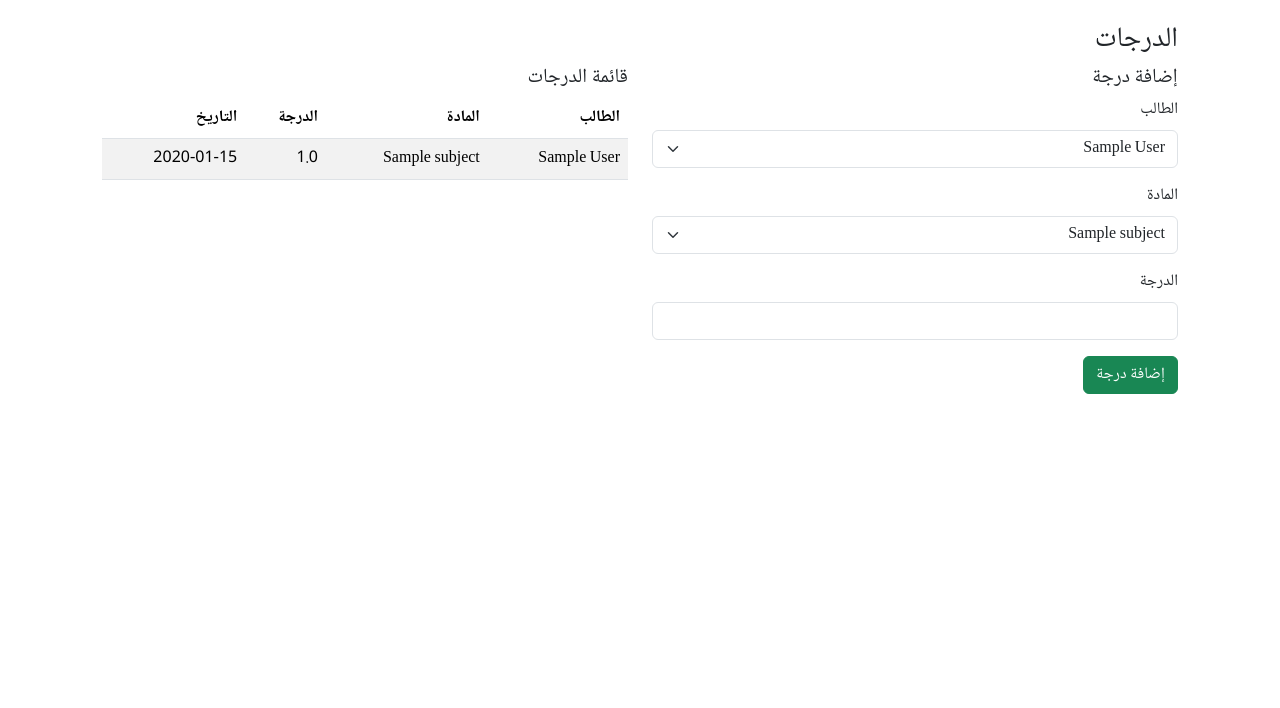
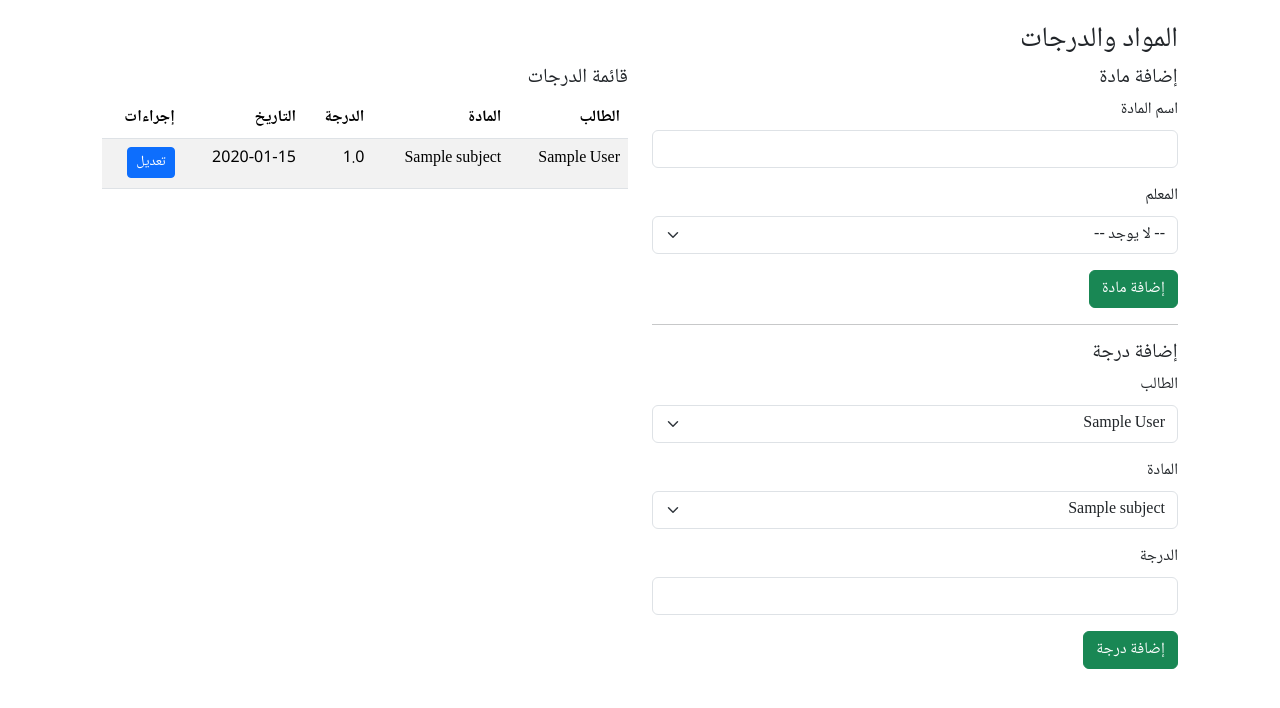
Before and after one commit to aaajskakaksn-collab/school-management-system-python, a Flask app: page /grades in a window 1280 px wide. Shown: the part 56-764 px from the top of the page. Run offline with Flask 3, Linux system fonts and the light colour scheme; a user stored in the database is signed in; tables that the repository leaves empty hold one stand-in row (values such as "Sample post").

```diff
--- a/app/templates/attendance.html
+++ b/app/templates/attendance.html
@@ -33,6 +33,7 @@
           <th>الطالب</th>
           <th>التاريخ</th>
           <th>الحالة</th>
+          <th>إجراءات</th>
         </tr>
       </thead>
       <tbody>
@@ -41,6 +42,9 @@
             <td>{{ a.student.name if a.student else a.student_id }}</td>
             <td>{{ a.date }}</td>
             <td>{{ a.status }}</td>
+            <td>
+              <a href="{{ url_for('admin.edit_attendance', id=a.id) }}" class="btn btn-sm btn-primary">تعديل</a>
+            </td>
           </tr>
         {% endfor %}
       </tbody>
--- a/app/templates/attendance_edit.html
+++ b/app/templates/attendance_edit.html
@@ -4,6 +4,7 @@
 {% block content %}
 <h3>تعديل سجل الحضور</h3>
 <form method="post">
+  <input type="hidden" name="csrf_token" value="{{ csrf_token() }}" />
   <div class="mb-3">
     <label class="form-label">الطالب</label>
     <select name="student_id" class="form-select">
--- a/app/templates/classes.html
+++ b/app/templates/classes.html
@@ -6,6 +6,7 @@
 <div class="row">
   <div class="col-md-6">
     <form method="post">
+      <input type="hidden" name="csrf_token" value="{{ csrf_token() }}" />
       <div class="mb-3">
         <label class="form-label">اسم الصف</label>
         <input name="name" class="form-control" required>
@@ -20,6 +21,7 @@
         <tr>
           <th>اسم الصف</th>
           <th>عدد الطلاب</th>
+          <th>إجراءات</th>
         </tr>
       </thead>
       <tbody>
@@ -27,6 +29,9 @@
           <tr>
             <td>{{ c.name }}</td>
             <td>{{ c.students|length }}</td>
+            <td>
+              <a href="{{ url_for('admin.edit_class', id=c.id) }}" class="btn btn-sm btn-primary">تعديل</a>
+            </td>
           </tr>
         {% endfor %}
       </tbody>
--- a/app/templates/classes_edit.html
+++ b/app/templates/classes_edit.html
@@ -4,6 +4,7 @@
 {% block content %}
 <h3>تعديل بيانات الصف</h3>
 <form method="post">
+  <input type="hidden" name="csrf_token" value="{{ csrf_token() }}" />
   <div class="mb-3">
     <label class="form-label">اسم الصف</label>
     <input name="name" class="form-control" value="{{ class_item.name }}" required>
--- a/app/templates/grades.html
+++ b/app/templates/grades.html
@@ -2,10 +2,31 @@
 {% extends 'base.html' %}
 
 {% block content %}
-<h3>الدرجات</h3>
+<h3>المواد والدرجات</h3>
 <div class="row">
   <div class="col-md-6">
-    <h5>إضافة درجة</h5>
+    <h5>إضافة مادة</h5>
+    <form method="post" action="{{ url_for('admin.subjects') }}">
+      <input type="hidden" name="csrf_token" value="{{ csrf_token() }}" />
+      <div class="mb-3">
+        <label class="form-label">اسم المادة</label>
+        <input name="name" class="form-control" required>
+      </div>
+      <div class="mb-3">
+        <label class="form-label">المعلم</label>
+        <select name="teacher_id" class="form-select">
+          <option value="">-- لا يوجد --</option>
+          {% for t in teachers %}
+            <option value="{{ t.id }}">{{ t.name }}</option>
+          {% endfor %}
+        </select>
+      </div>
+      <button class="btn btn-success">إضافة مادة</button>
+    </form>
+
+    <hr>
+
+    <h5 class="mt-3">إضافة درجة</h5>
     <form method="post" action="{{ url_for('admin.grades') }}">
       <input type="hidden" name="csrf_token" value="{{ csrf_token() }}" />
       <div class="mb-3">
@@ -41,6 +62,7 @@
           <th>المادة</th>
           <th>الدرجة</th>
           <th>التاريخ</th>
+          <th>إجراءات</th>
         </tr>
       </thead>
       <tbody>
@@ -50,6 +72,9 @@
             <td>{{ g.subject.name if g.subject else g.subject_id }}</td>
             <td>{{ g.value }}</td>
             <td>{{ g.date }}</td>
+            <td>
+              <a href="{{ url_for('admin.edit_grade', id=g.id) }}" class="btn btn-sm btn-primary">تعديل</a>
+            </td>
           </tr>
         {% endfor %}
       </tbody>
--- a/app/templates/grades_edit.html
+++ b/app/templates/grades_edit.html
@@ -4,6 +4,7 @@
 {% block content %}
 <h3>تعديل الدرجة</h3>
 <form method="post">
+  <input type="hidden" name="csrf_token" value="{{ csrf_token() }}" />
   <div class="mb-3">
     <label class="form-label">الطالب</label>
     <select name="student_id" class="form-select">
--- a/app/templates/login.html
+++ b/app/templates/login.html
@@ -6,6 +6,7 @@
   <div class="col-md-6">
     <h3 class="mb-3">تسجيل الدخول</h3>
     <form method="post">
+      <input type="hidden" name="csrf_token" value="{{ csrf_token() }}" />
       <div class="mb-3">
         <label for="username" class="form-label">اسم المستخدم</label>
         <input type="text" class="form-control" id="username" name="username" required>
--- a/app/templates/students_edit.html
+++ b/app/templates/students_edit.html
@@ -4,6 +4,7 @@
 {% block content %}
 <h3>تعديل بيانات الطالب</h3>
 <form method="post">
+  <input type="hidden" name="csrf_token" value="{{ csrf_token() }}" />
   <div class="mb-3">
     <label class="form-label">الاسم</label>
     <input name="name" class="form-control" value="{{ student.name }}" required>
--- a/app/templates/subjects_edit.html
+++ b/app/templates/subjects_edit.html
@@ -4,6 +4,7 @@
 {% block content %}
 <h3>تعديل المادة</h3>
 <form method="post">
+  <input type="hidden" name="csrf_token" value="{{ csrf_token() }}" />
   <div class="mb-3">
     <label class="form-label">اسم المادة</label>
     <input name="name" class="form-control" value="{{ subject.name }}" required>
--- a/app/templates/teachers.html
+++ b/app/templates/teachers.html
@@ -6,6 +6,7 @@
 <div class="row">
   <div class="col-md-6">
     <form method="post">
+      <input type="hidden" name="csrf_token" value="{{ csrf_token() }}" />
       <div class="mb-3">
         <label class="form-label">الاسم</label>
         <input name="name" class="form-control" required>
@@ -24,6 +25,7 @@
         <tr>
           <th>الاسم</th>
           <th>البريد</th>
+          <th>إجراءات</th>
         </tr>
       </thead>
       <tbody>
@@ -31,6 +33,9 @@
           <tr>
             <td>{{ t.name }}</td>
             <td>{{ t.email or '-' }}</td>
+            <td>
+              <a href="{{ url_for('admin.edit_teacher', id=t.id) }}" class="btn btn-sm btn-primary">تعديل</a>
+            </td>
           </tr>
         {% endfor %}
       </tbody>
--- a/app/templates/teachers_edit.html
+++ b/app/templates/teachers_edit.html
@@ -4,6 +4,7 @@
 {% block content %}
 <h3>تعديل بيانات المعلم</h3>
 <form method="post">
+  <input type="hidden" name="csrf_token" value="{{ csrf_token() }}" />
   <div class="mb-3">
     <label class="form-label">الاسم</label>
     <input name="name" class="form-control" value="{{ teacher.name }}" required>
```
Also changed, not shown: app/templates/students.html (+5 -2 lines), config.py (+6 -2 lines), 3 other files.
